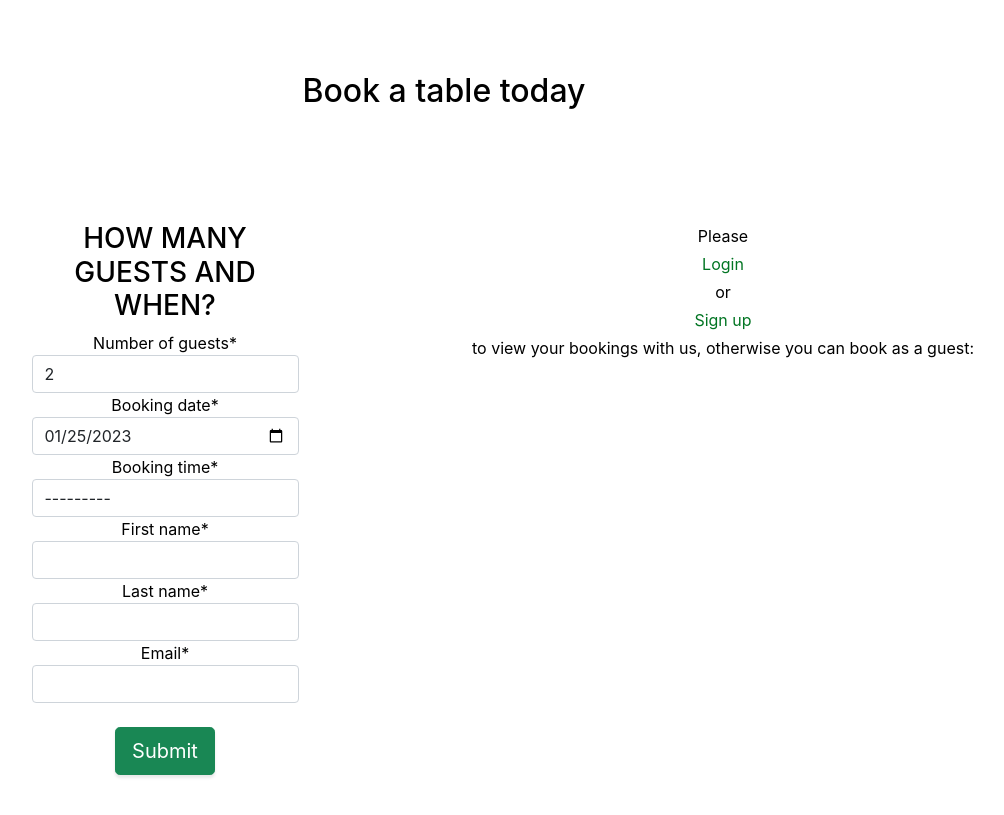
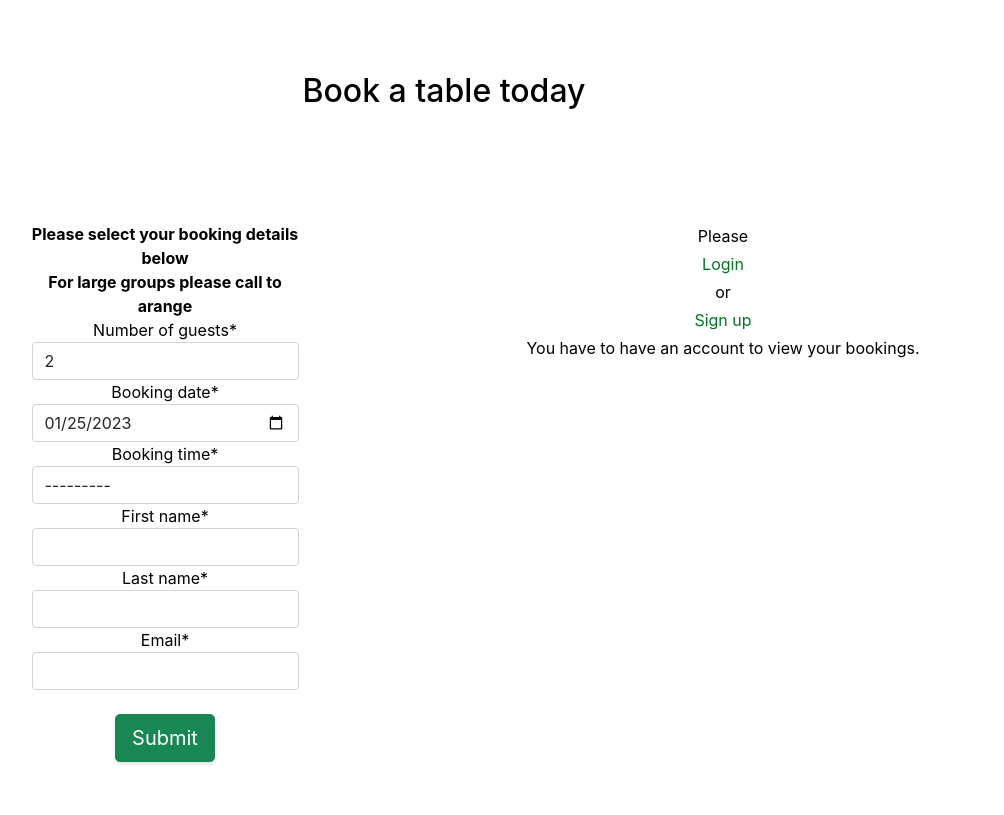
Before and after one commit to Code-Institute-Submissions/Seaniboy2009-Project4v, a Django app: page /booking/ in a window 1280 px wide. Shown: the part 56-871 px from the top of the page, without its empty margins (196-1200 px from the left). Run offline with Django 3.2, Linux system fonts and the light colour scheme; data that the repository does not hold is empty; some libraries are stand-ins or nearby versions.

Commit message:
update all.py files indentation, update css/html spelling/wording

```diff
--- a/booking/admin.py
+++ b/booking/admin.py
@@ -6,7 +6,8 @@ from .models import Review, Table, Booking, MenuItem
 class ReviewAdmin(admin.ModelAdmin):
 
     list_filter = ('created_on',)
-    list_display = ('id', 'title', 'slug', 'content', 'stars', 'created_on', 'status')
+    list_display = ('id', 'title', 'slug', 'content',
+                    'stars', 'created_on', 'status')
     search_fields = ['title', 'content']
     actions = ['approved_comments']
 
@@ -25,7 +26,8 @@ class TableAdmin(admin.ModelAdmin):
 @admin.register(Booking)
 class BookingAdmin(admin.ModelAdmin):
 
-    list_display = ('id', 'booked_by', 'table', 'booking_time', 'booking_date', 'booked_on', 'first_name',)
+    list_display = ('id', 'booked_by', 'table', 'booking_time',
+                    'booking_date', 'booked_on', 'first_name',)
 
 
 @admin.register(MenuItem)
--- a/booking/test_views.py
+++ b/booking/test_views.py
@@ -17,7 +17,9 @@ class TestModels(TestCase):
     def test_check_booking_exists(self):
         """Create a booking"""
         table = Table.objects.create(table_number=1, num_seats=2)
-        booking = Booking.objects.create(table=table, booked_by=self.test_user, booking_time=datetime.time(10, 00, 00))
+        booking = Booking.objects.create(table=table, booked_by=self.test_user,
+                                         booking_time=datetime.time
+                                         (10, 00, 00))
         bookings = Booking.objects.all()
         self.assertEqual(len(bookings), 1)
 
--- a/templates/book.html
+++ b/templates/book.html
@@ -8,7 +8,7 @@
         <div class="row text-center">
             <div class="col-md">
                 <form method="post" class="form-style">
-                    <h3>HOW MANY GUESTS AND WHEN?</h3>
+                    <strong>Please select your booking details below <br>For large groups please call to arange</strong>
                     {{ booking_form | crispy }}
                     {% csrf_token %}
                     <br>
@@ -17,8 +17,8 @@
             </div>
             {% if user.is_authenticated %}
             <div class="col-md">
-                <h3>Thank you for making your booking with us</h3>
-                <h4>Your bookings</h4>
+                <h4>Thank you for making your booking with us</h4>
+                <strong>Your bookings</strong>
                 {% for booking in bookings %}
                 {% if user.is_authenticated %}
                 <div class="navbar-text text-muted">
@@ -34,7 +34,7 @@
                         <div class="col">
                             <button type="button" class="btn btn-danger" data-toggle="modal" form="delete-booking-form"
                             data-target="#confirmModal" name="delete-booking" value="delete-booking">
-                            Delete
+                            Cancel Booking
                             </button>
                         </div>
                     </form>
@@ -42,13 +42,13 @@
                 </div>
                 {% endif %}
                 {% endfor %}
-                <strong>If you would like to cancel or update your booking, please contact us below, quoting your booking number <br> Number: 0141 124 0000
+                <strong>If you would like to update your booking, please contact us below, quoting your booking number <br> Number: 0141 124 0000
                     Email: contact@clarks.com</strong>
             </div>
             {% else %}
             <div class="col">
                 <p>Please<br><a href="{% url 'account_login' %}" class="text-main-a">Login</a><br> or <br><a
-                        href="{% url 'account_signup' %}" class="text-main-a">Sign up <br></a> to view your bookings with us, otherwise you can book as a guest:
+                        href="{% url 'account_signup' %}" class="text-main-a">Sign up <br></a>You have to have an account to view your bookings.
                 </p>
             </div>
             {% endif %}
--- a/templates/management.html
+++ b/templates/management.html
@@ -4,7 +4,7 @@
 <div class="container text-center text-main">
     {% if user.is_staff %}
     <!-- Tables row -->
-    <div class="dropdown row">
+    <div class="dropdown row-md-auto">
         <div class="col-md-auto text-center">
             <h3><u>Table Management</u></h3>
             <!-- Create new table -->
@@ -57,7 +57,7 @@
         </div>
     </div>
     <!-- Menu and bookings row -->
-    <div class="dropdown row">
+    <div class="dropdown row-md-auto">
         <div class="col-md-auto text-center">
             <h3><u>Manage Menu</u></h3>
             <!-- Create menu item -->
@@ -138,7 +138,7 @@
                                 <!-- Delete/Edit bookings -->
                                 <div class="dropdown">
                                     <div class="container">
-                                        <div class="row">
+                                        <div class="row-md-auto">
                                             <!-- Edit booking -->
                                             <div class="col-md-auto">
                                                 <div class="row-md">
```
Also changed, not shown: booking/test_models.py (+6 -2 lines), booking/views.py (+0 -19 lines), README.md, booking/models.py (line endings or trailing spaces), booking/urls.py (line endings or trailing spaces), media/about.jpg (deleted), media/bg.jpg (deleted), media/favicon.ico (deleted), media/intro.jpg (deleted), media/products-01.jpg (deleted), media/products-02.jpg (deleted), media/products-03.jpg (deleted).
